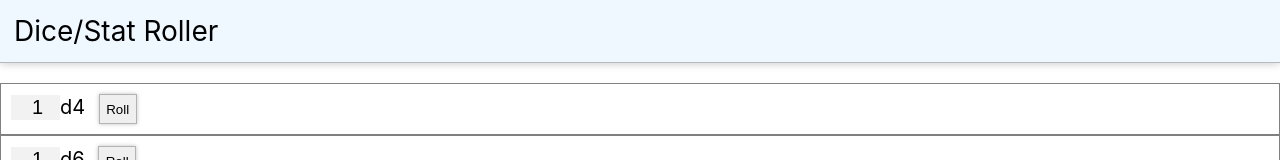
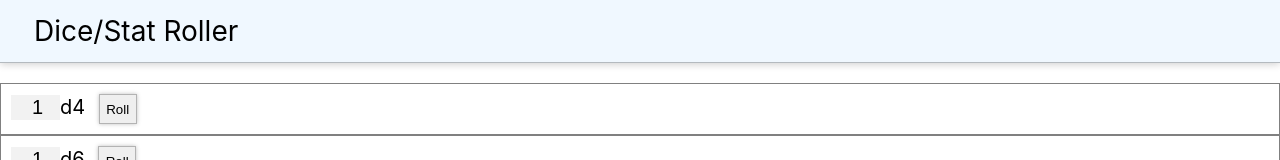
Before and after one commit to psenne/diceroller, a React (Create React App) app: page / in a window 1280 px wide. Shown: the top 160 px of the page. Built offline with nearby package versions, Linux system fonts and the light colour scheme; the HTML template or start-up script is replaced by a standard one.

Commit message:
added container div

```diff
--- a/src/App.js
+++ b/src/App.js
@@ -5,7 +5,7 @@ import Die from "./Die";
 function App() {
     return (
         <div className="App">
-            <header className="App-header">Dice/Stat Roller</header>
+            <header className="App-header"><div class="container">Dice/Stat Roller</div></header>
             <div>
                 <Die dicetype="4" />
                 <Die dicetype="6" />
```
